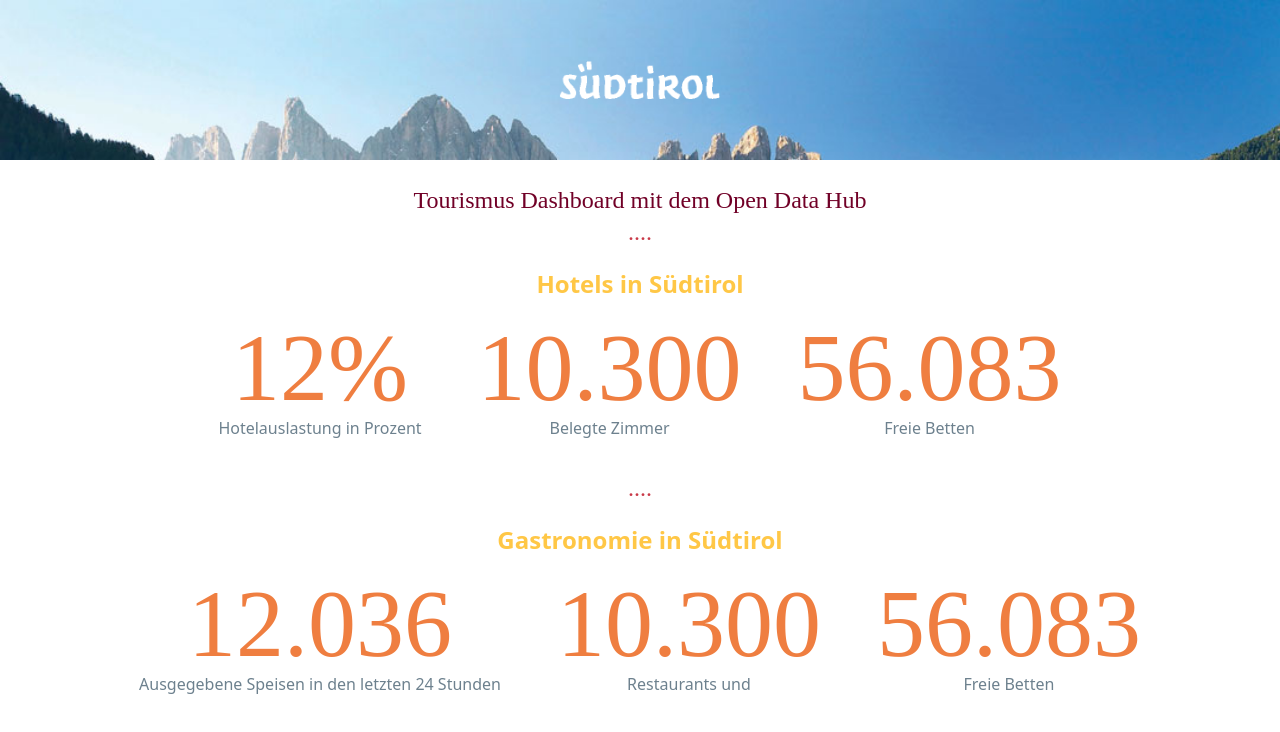
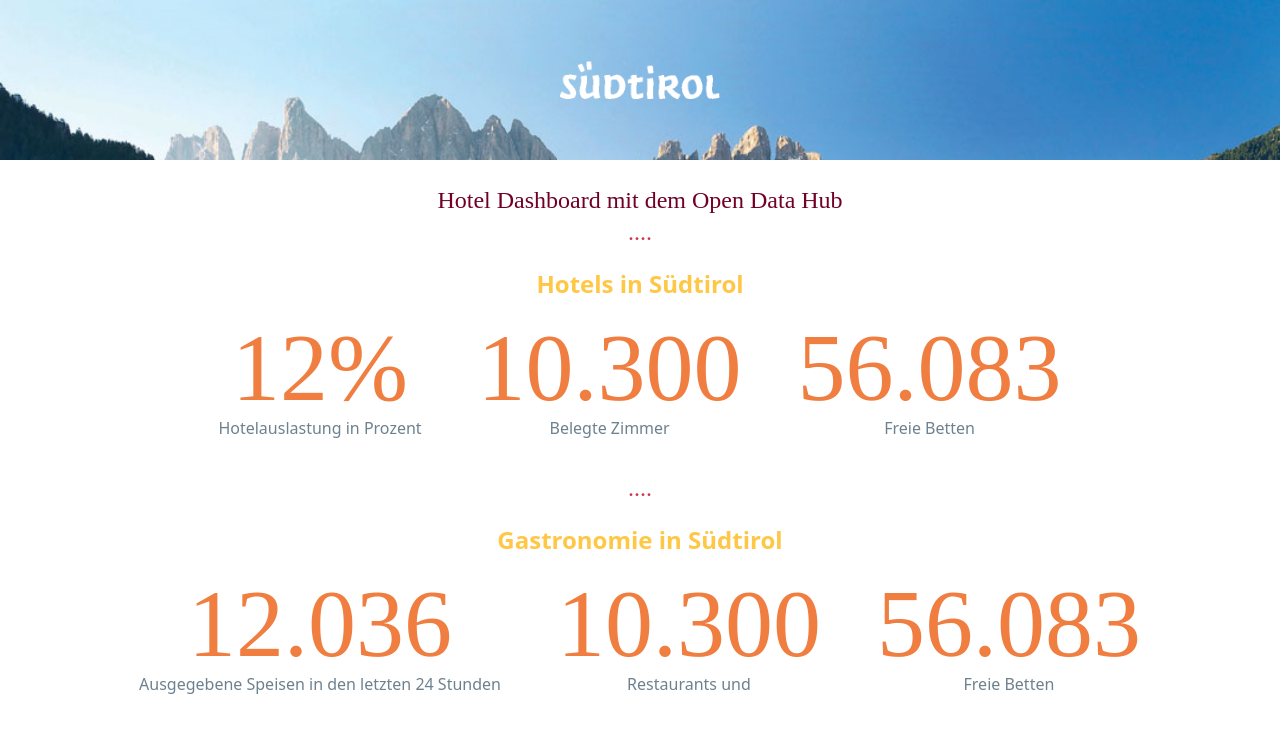
Before and after one commit to Lol-Devs/OpenDataHubDashboard, a Vue app: page / in a window 1280 px wide. Shown: the top 732 px of the page. Built offline with nearby package versions, Linux system fonts and the light colour scheme; a web font is replaced by a local one.

Commit message:
header component

```diff
--- a/src/App.vue
+++ b/src/App.vue
@@ -1,19 +1,6 @@
 <template>
-  <div>
-    <!--Header-->
-    <div>
-      <div class="flex flex-col items-center">
-        <div
-          class="bg-st-img flex-col h-40 w-full bg-cover flex justify-center items-center"
-        >
-          <img src="/src/assets/st-logo-white.png" class="w-60" alt="" />
-        </div>
 
-        <h1 class="text-2xl text-black font-sp text-center mt-6 text-primary">
-          Tourismus Dashboard mit dem Open Data Hub
-        </h1>
-      </div>
-    </div>
+    <south-tyrol-header></south-tyrol-header>
 
     <!-- Divider -->
     <div>
@@ -75,9 +62,16 @@
       </div>
     </div>
     </div>
-
-
-  </div>
 </template>
 
-<script></script>
+<script>
+
+import SouthTyrolHeader from './components/SouthTyrolHeader.vue'
+
+export default {
+    name: 'App',
+    components: {
+        SouthTyrolHeader
+    }
+}
+</script>
--- /dev/null
+++ b/src/components/SouthTyrolHeader.vue
@@ -0,0 +1,15 @@
+<template>
+    <div>
+      <div class="flex flex-col items-center">
+        <div
+          class="bg-st-img flex-col h-40 w-full bg-cover flex justify-center items-center"
+        >
+          <img src="/src/assets/st-logo-white.png" class="w-60" alt="" />
+        </div>
+
+        <h1 class="text-2xl text-black font-sp text-center mt-6 text-primary">
+          Hotel Dashboard mit dem Open Data Hub
+        </h1>
+      </div>
+    </div>
+</template>
```
